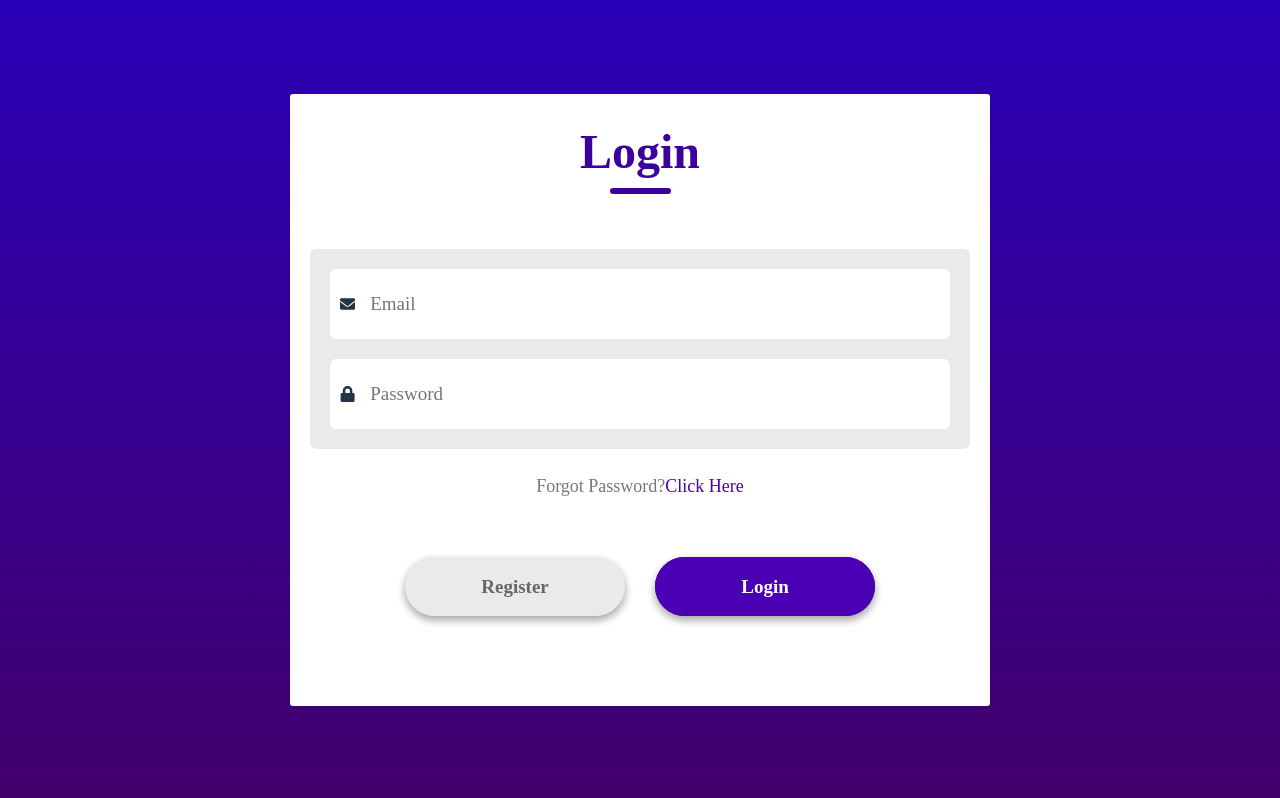
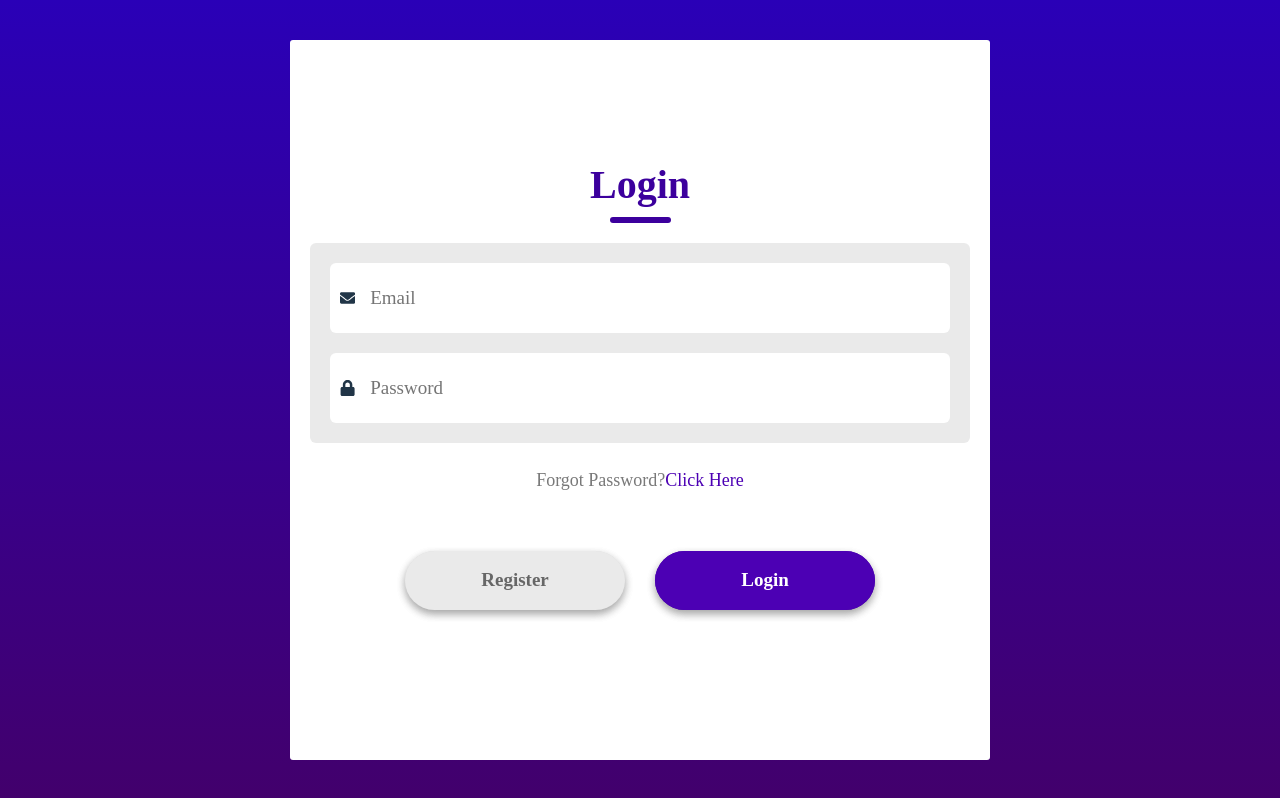
Before and after one commit to PiotrKlocek/Football-League-Frontend, a React (Vite) app in the folder football-league/: page / in a window 1280 px wide. Built offline with nearby package versions, Linux system fonts and the light colour scheme.

Commit message:
Make login and signup fully resposive

```diff
--- a/football-league/src/components/Leagues/Leagues.css
+++ b/football-league/src/components/Leagues/Leagues.css
@@ -1,4 +1,4 @@
-/* leagues.css */
+
 .leagues-container {
     display: flex;
     flex-wrap: wrap;
@@ -14,15 +14,17 @@
     box-shadow: 0 2px 4px rgba(0, 0, 0, 0.1);
     background-color: #ffffff;
     transition: background-color 0.3s ease;
+
 }
 
 .league-card.dark {
     background-color: #333;
+    color: #eaeaea;
 }
 
 .league-card:hover {
     background-color: #f0f0f0;
-
+    color:#333333;
 }
 
 .league-content {
@@ -65,4 +67,5 @@ p {
     background-color: #888;
     border-radius: 4px;
     transition: background-color 0.3s ease;
+
 }
--- a/football-league/src/components/Leagues/Leagues.jsx
+++ b/football-league/src/components/Leagues/Leagues.jsx
@@ -1,5 +1,6 @@
 import React, { useState, useEffect, useCallback } from "react";
 import "./Leagues.css";
+import Navbar from "../Navbar/Navbar";
 
 const leagueIcons = {
     "Premier League": "/public/premier-league-logo.png",
@@ -11,15 +12,12 @@ const leagueIcons = {
     "Ekstraklasa" : "/ekstraklasa.png"
 };
 
-
 const LeagueCard = ({ league, theme }) => {
     const [emblemUrl, setEmblemUrl] = useState(null);
 
     useEffect(() => {
         setEmblemUrl(leagueIcons[league.name] || "/no-image.png");
     }, [league.name]);
-
-
 
     return (
         <div className={`league-card ${theme}`}>
@@ -41,6 +39,7 @@ const LeagueCard = ({ league, theme }) => {
 
 const Leagues = () => {
     const [leagues, setLeagues] = useState([]);
+    const [theme, setTheme] = useState("dark");  // Add state for theme
 
     const fetchLeagues = useCallback(async () => {
         try {
@@ -55,18 +54,18 @@ const Leagues = () => {
         }
     }, []);
 
-
-
     useEffect(() => {
         fetchLeagues();
     }, [fetchLeagues]);
 
     return (
-
-        <div className="leagues-container">
-            {leagues.map((league) => (
-                <LeagueCard key={league.id} league={league} theme="light" />
-            ))}
+        <div>
+            <Navbar theme={theme} setTheme={setTheme} />
+            <div className="leagues-container">
+                {leagues.map((league) => (
+                    <LeagueCard key={league.id} league={league} theme={theme} />
+                ))}
+            </div>
         </div>
     );
 };
--- a/football-league/src/components/LoginForm/LoginForm.css
+++ b/football-league/src/components/LoginForm/LoginForm.css
@@ -11,8 +11,6 @@
 
 }
 
-
-
 .container {
     display: flex;
     flex-direction: column;
@@ -23,13 +21,12 @@
     transform: translate(-50%, -50%);
     background: #fff;
     padding-bottom: 30px;
+    height: 90%;
     width: 100%;
-
     max-width: 700px !important;
     box-sizing: border-box;
     border-radius: 3px;
     opacity: 1;
-
 }
 
 .container.hidden {
@@ -44,11 +41,11 @@
     align-items: center;
     gap: 9px;
     width: 100%;
-    margin-top:30px;
+    margin-top:60px;
 }
 .text{
     color:#3c009d;
-    font-size: 48px;
+    font-size: 40px;
     font-weight: 700;
 
 }
@@ -59,7 +56,7 @@
     border-radius: 9px;
 }
 .inputs {
-    margin-top: 55px;
+    margin-top: 20px;
     display: flex;
     flex-direction: column;
     gap: 20px;
@@ -133,7 +130,6 @@
     box-shadow: 0 4px 8px rgba(0, 0, 0, 0.2);
     transition: box-shadow 0.3s ease-in-out;
     border: none;
-
 }
 .submit:hover{
     box-shadow: 0 4px 8px rgba(0, 0, 0, 0.6);
```
